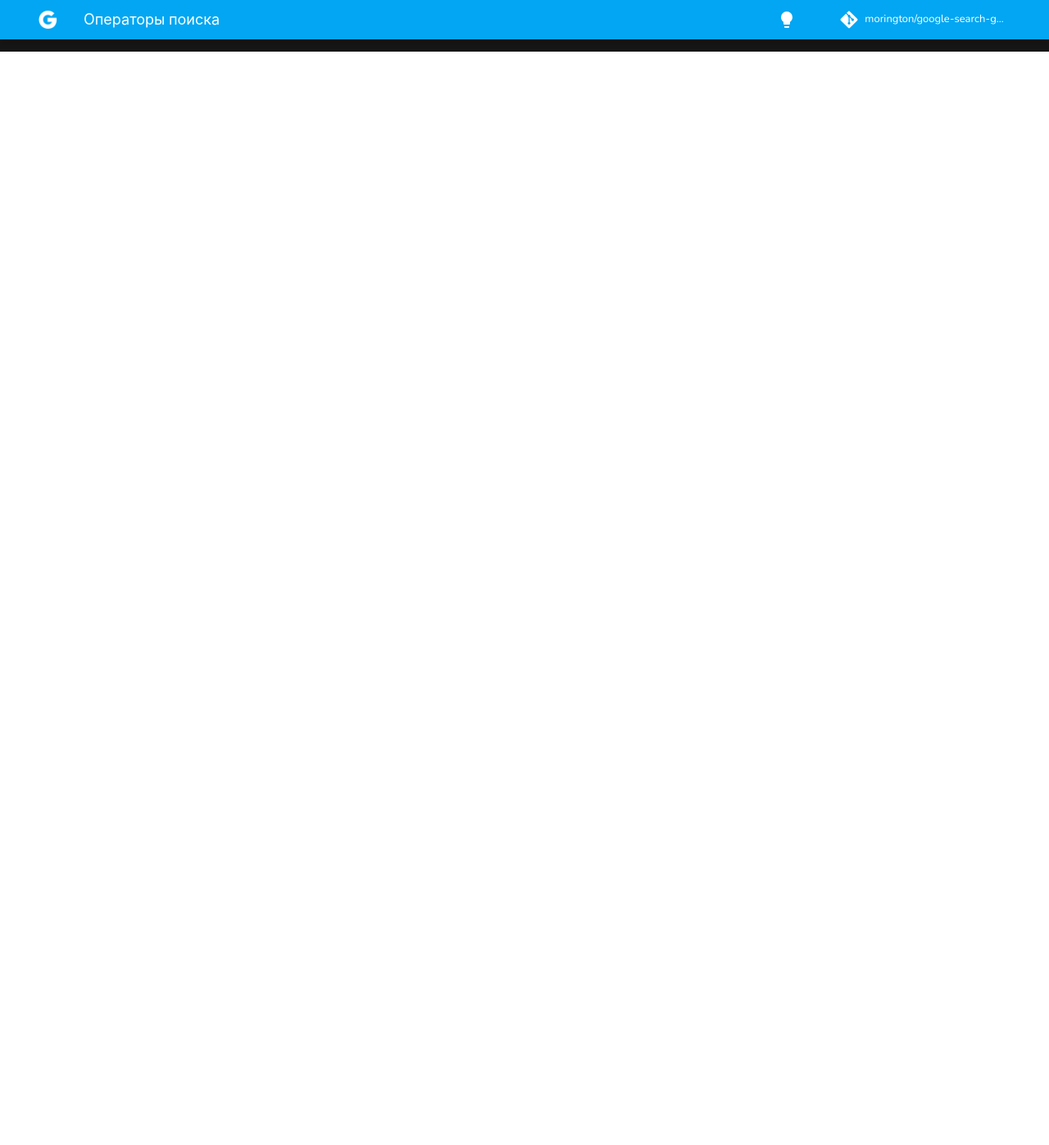
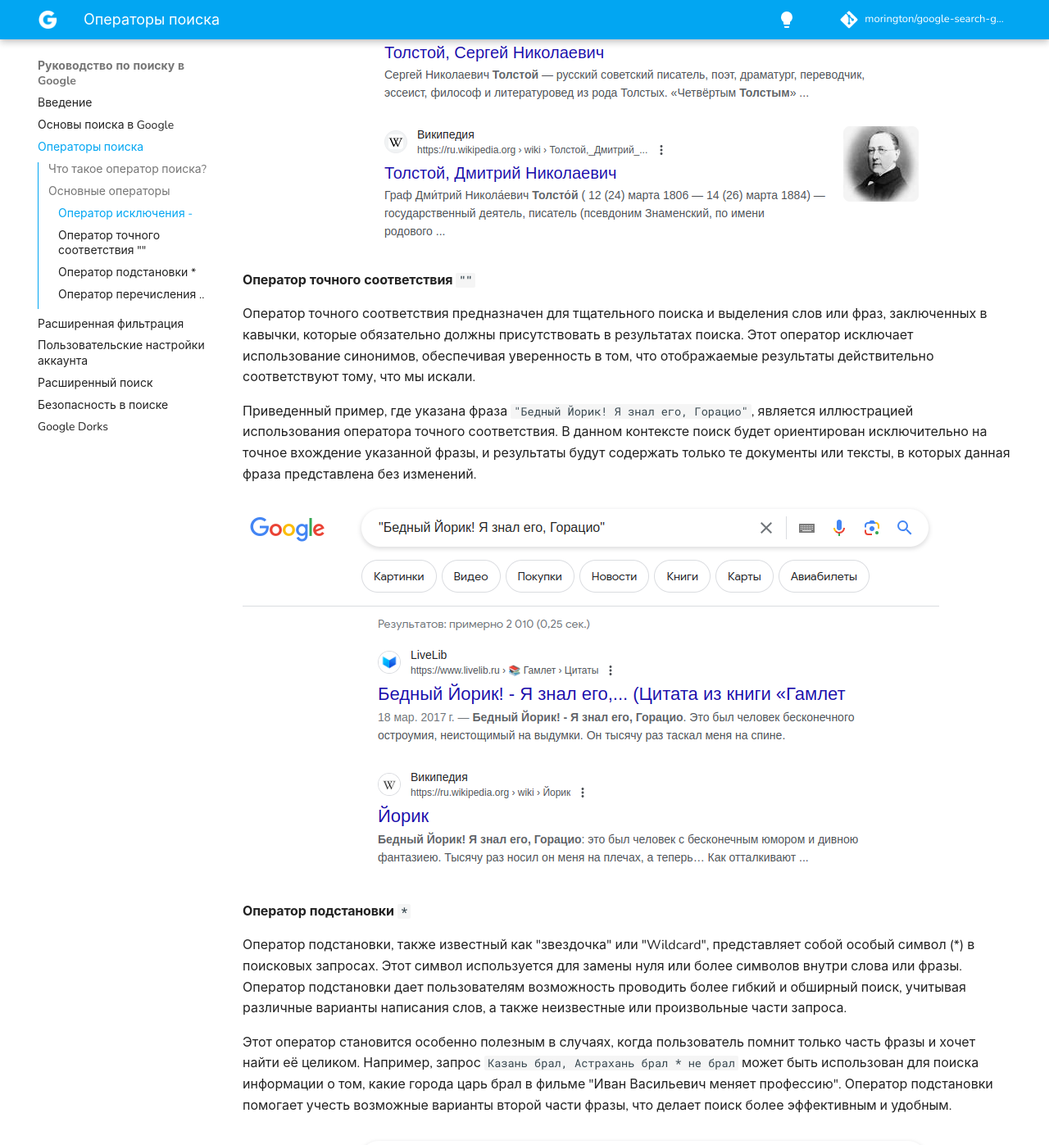
Before and after one commit to morington/google-search-guide, an MkDocs documentation site: the page built from docs/search_operators.md, in a window 1280 px wide and 1400 px high, scrolled down 1337 px. Shown: the top 1397 px of the window at 82% size. Built offline with MkDocs 1.6.1 and Material for MkDocs 9.7.7, drawn with Linux system fonts in a browser that asks for light colours; comment, search, counter and statistics services are not loaded; some of the changed text lies outside the part shown.

Commit message:
Completing the creation of standard search operators

```diff
--- a/docs/search_operators.md
+++ b/docs/search_operators.md
@@ -1,6 +1,8 @@
 ---
 title: Операторы поиска
 ---
+
+## Что такое оператор поиска?
 
 Иногда мы тратим значительно больше времени на поиск, чем планировали. Это может быть вызвано множеством причин, начиная от недостаточной ясности в представлении пользователем того, что именно он ищет, и заканчивая сложностью языка и недопониманием запроса со стороны пользователя.
 
@@ -8,11 +10,38 @@
 
 Операторы могут использоваться как самостоятельно, так и в комбинации друг с другом. Таким образом, мы можем формулировать сложные запросы, которые обеспечивают более точные и релевантные результаты. Познакомившись с этими инструментами, мы открываем перед собой возможность значительно улучшить эффективность наших поисковых запросов.
 
-# Основные операторы
+![operations_search_example.png](assets%2Fimages%2Foperations_search_example.png)
 
-**Оператор исключения `-` :**
+## Основные операторы
 
-Если мы хотим исключить какое-либо слово или термин и не ассоциировать его с нашим запросом следует вставить знак `-`
-(минус) перед этим словом.
+#### Оператор исключения `-`
 
-Например: ``
+Для того чтобы исключить определенное слово или термин из нашего запроса и предотвратить его связывание с результатами поиска, мы можем воспользоваться знаком минус. Просто разместите его перед тем словом, которое вы желаете исключить.
+
+Приведенный в примере запрос `Толстой -Лев` иллюстрирует применение этого метода. Здесь знак минус перед словом "Лев" указывает поисковому движку исключить результаты, содержащие это конкретное слово, что позволяет более точно настроить запрос и получить более релевантные результаты.
+
+![exception_statement_example.png](assets%2Fimages%2Fexception_statement_example.png)
+
+#### Оператор точного соответствия `""`
+
+Оператор точного соответствия предназначен для тщательного поиска и выделения слов или фраз, заключенных в кавычки, которые обязательно должны присутствовать в результатах поиска. Этот оператор исключает использование синонимов, обеспечивая уверенность в том, что отображаемые результаты действительно соответствуют тому, что мы искали.
+
+Приведенный пример, где указана фраза `"Бедный Йорик! Я знал его, Горацио"`, является иллюстрацией использования оператора точного соответствия. В данном контексте поиск будет ориентирован исключительно на точное вхождение указанной фразы, и результаты будут содержать только те документы или тексты, в которых данная фраза представлена без изменений.
+
+![exact_match_operator.png](assets%2Fimages%2Fexact_match_operator.png)
+
+#### Оператор подстановки `*`
+
+Оператор подстановки, также известный как "звездочка" или "Wildcard", представляет собой особый символ (*) в поисковых запросах. Этот символ используется для замены нуля или более символов внутри слова или фразы. Оператор подстановки дает пользователям возможность проводить более гибкий и обширный поиск, учитывая различные варианты написания слов, а также неизвестные или произвольные части запроса.
+
+Этот оператор становится особенно полезным в случаях, когда пользователь помнит только часть фразы и хочет найти её целиком. Например, запрос `Казань брал, Астрахань брал * не брал` может быть использован для поиска информации о том, какие города царь брал в фильме "Иван Васильевич меняет профессию". Оператор подстановки помогает учесть возможные варианты второй части фразы, что делает поиск более эффективным и удобным.
+
+![substitution_operator.png](assets%2Fimages%2Fsubstitution_operator.png)
+
+#### Оператор перечисления `..`
+
+Оператор перечисления `..` в поисковых запросах предоставляет возможность указывать диапазон значений, что делает поиск более точным и ограниченным определенными параметрами. Этот оператор позволяет фокусироваться на результатах, соответствующих конкретным числам или временным интервалам. При использовании `..` в поисковом запросе, система понимает, что необходимы результаты, находящиеся в пределах указанного диапазона.
+
+Например, запрос `Рок над Волгой 2009..2011` позволяет увидеть варианты результатов фестиваля "Рок над Волгой" за период с 2009 по 2011 год.
+
+![enumeration_operator.png](assets%2Fimages%2Fenumeration_operator.png)
--- a/mkdocs.yml
+++ b/mkdocs.yml
@@ -5,7 +5,6 @@
 
 repo_name: morington/google-search-guide
 repo_url: https://github.com/morington/google-search-guide
-edit_uri: ""
 
 copyright: |
   Copyright &copy; 2024 <a href="https://github.com/morington" target="_blank" rel="noopener">Adam Morington</a>
@@ -76,7 +75,7 @@
       name: "GitHub - morington"
 
 plugins:
-  #- social
+  - social
 
 nav:
   - 'Введение': index.md
```
Also changed, not shown: docs/assets/images/enumeration_operator.png (added), docs/assets/images/exact_match_operator.png (added), docs/assets/images/exception_statement_example.png (added), docs/assets/images/operations_search_example.png (added), docs/assets/images/substitution_operator.png (added).
